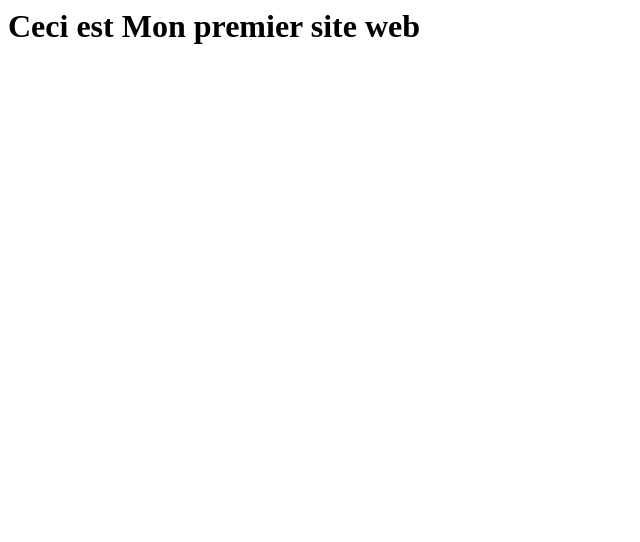
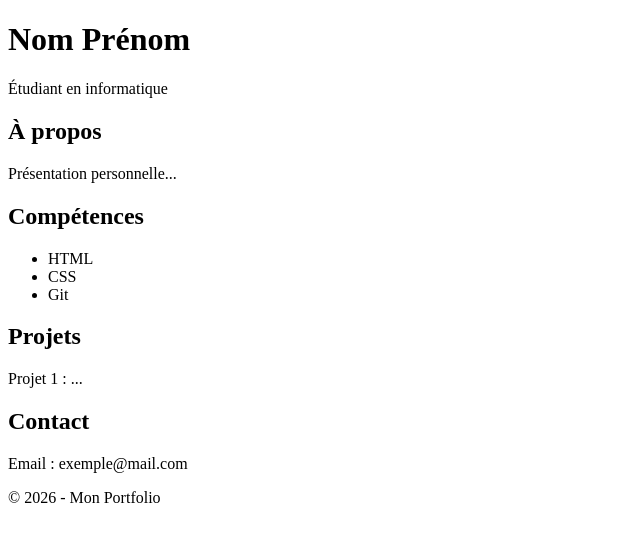
Before and after one commit to InesKorbi80/MonPremierSiteWeb, a plain HTML site: page index.html in a window 1280 px wide. Shown: the whole page, without its empty margins (0-640 px from the left). Drawn offline with Linux system fonts and the light colour scheme.

Commit message:
Update index.html

```diff
--- a/index.html
+++ b/index.html
@@ -1 +1,44 @@
-<h1>Ceci est Mon premier site web</h1>
+<!DOCTYPE html>
+<html lang="fr">
+<head>
+    <meta charset="UTF-8">
+    <title>Portfolio Étudiant</title>
+    <link rel="stylesheet" href="style.css">
+</head>
+<body>
+
+<header>
+    <h1>Nom Prénom</h1>
+    <p>Étudiant en informatique</p>
+</header>
+
+<section id="about">
+    <h2>À propos</h2>
+    <p>Présentation personnelle...</p>
+</section>
+
+<section id="skills">
+    <h2>Compétences</h2>
+    <ul>
+        <li>HTML</li>
+        <li>CSS</li>
+        <li>Git</li>
+    </ul>
+</section>
+
+<section id="projects">
+    <h2>Projets</h2>
+    <p>Projet 1 : ...</p>
+</section>
+
+<section id="contact">
+    <h2>Contact</h2>
+    <p>Email : exemple@mail.com</p>
+</section>
+
+<footer>
+    <p>© 2026 - Mon Portfolio</p>
+</footer>
+
+</body>
+</html>
```
